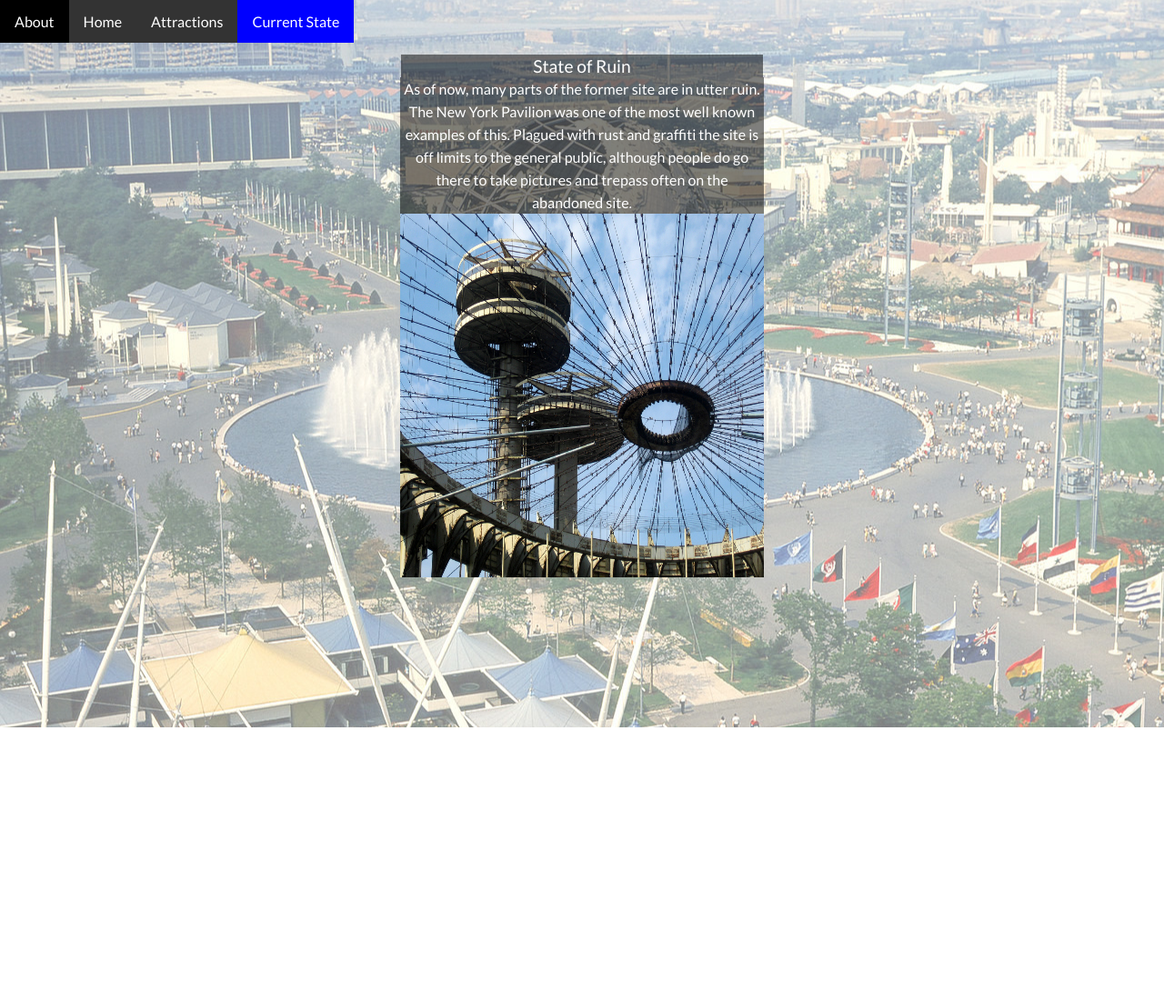
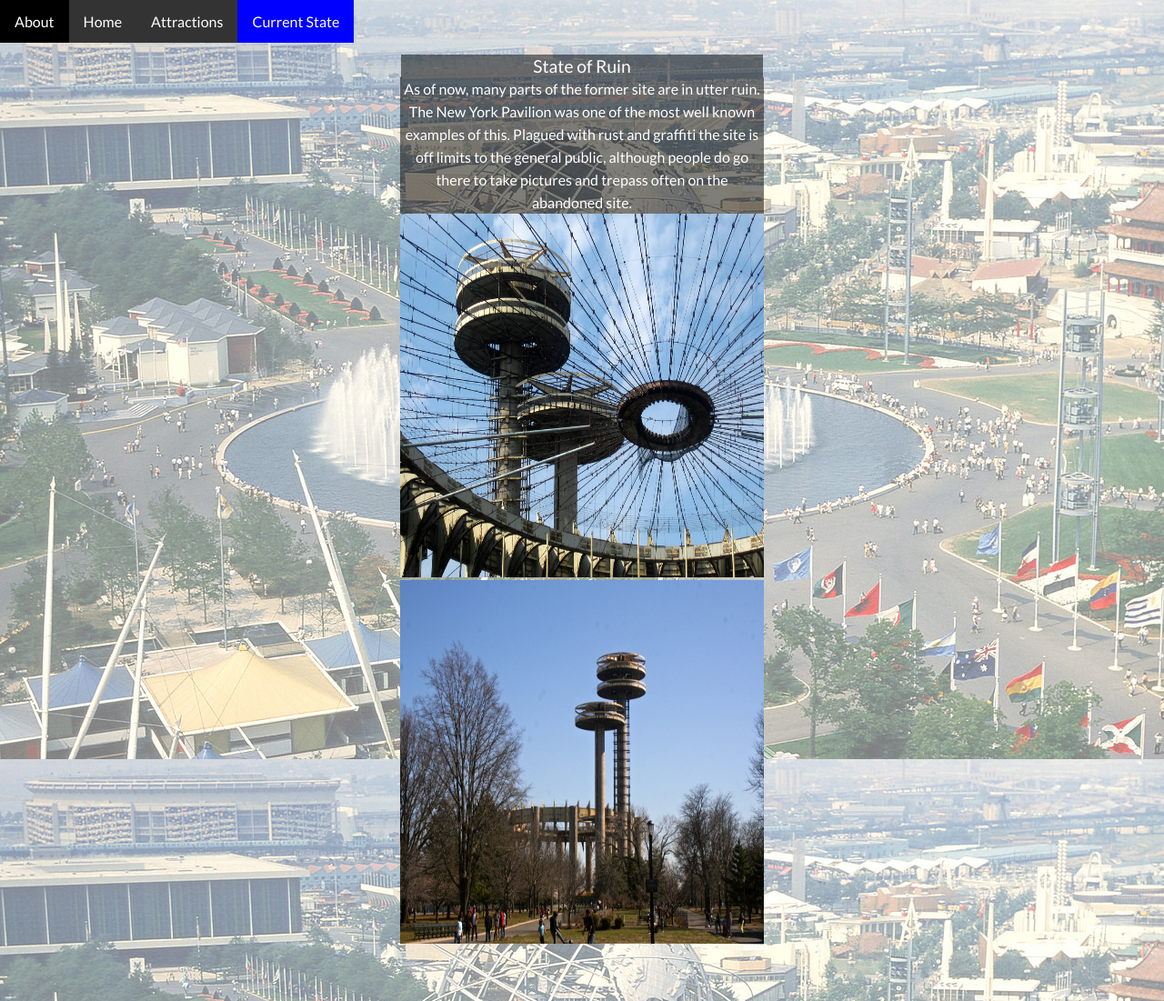
Before and after one commit to nycbeardo/personalproject, a plain HTML site: page now.html in a window 1280 px wide. Shown: the whole page at 91% size. Before the commit the page ends 800 px from the top, so only its background shows below. Drawn offline with Linux system fonts and the light colour scheme.

Commit message:
new pics

```diff
--- a/now.html
+++ b/now.html
@@ -19,6 +19,8 @@
 <p class="blocktext1">State of Ruin</p>
     <p class="blocktext">As of now, many parts of the former site are in utter ruin. The New York Pavilion was one of the most well known examples of this. Plagued with rust and graffiti the site is off limits to the general public, although people do go there to take pictures and trepass often on the abandoned site.</p>
     <img src="images/pavilion.jpg" width="400" height="400"></img>
+    <br>
+    <img src="images/worldsfairruin.jpg" width="400" height="400"></imag>
 </div>
 </body>
 
```
Also changed, not shown: images/worldsfairruin.jpg (added), images/worldsfairruin1.jpg (added).
